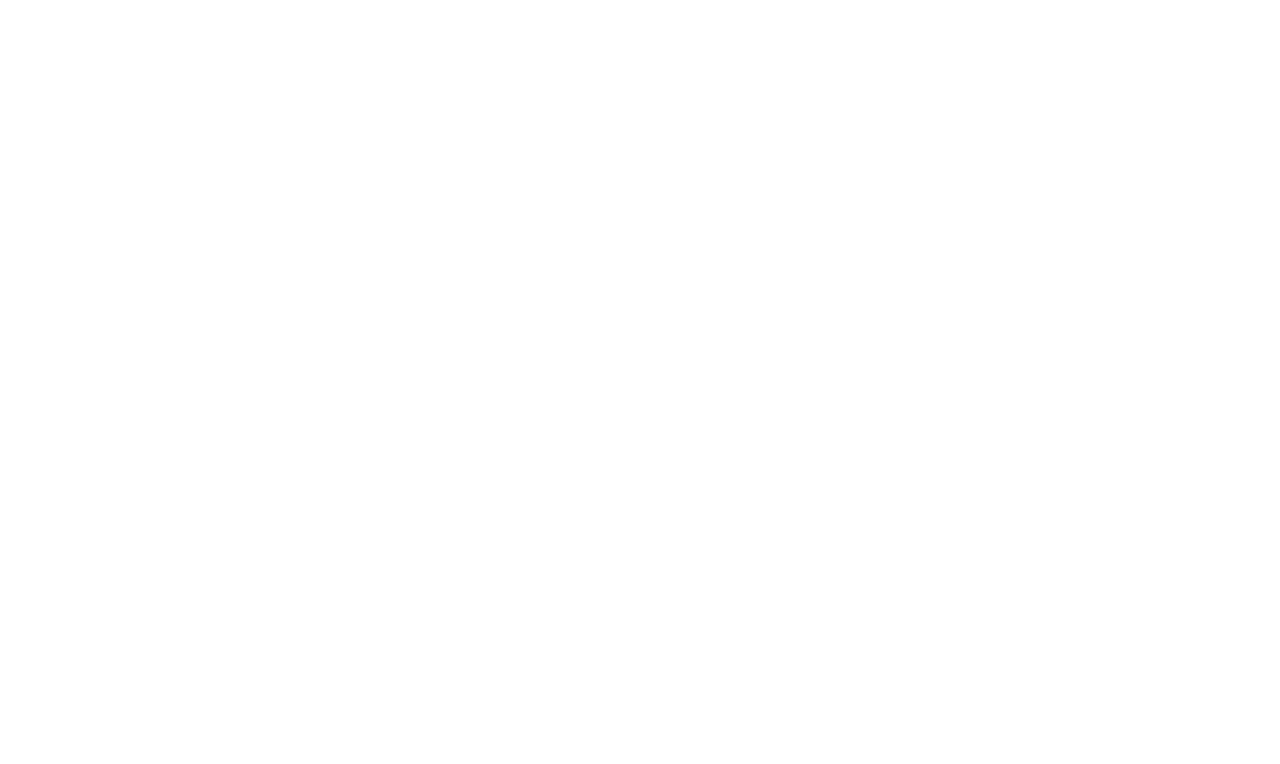
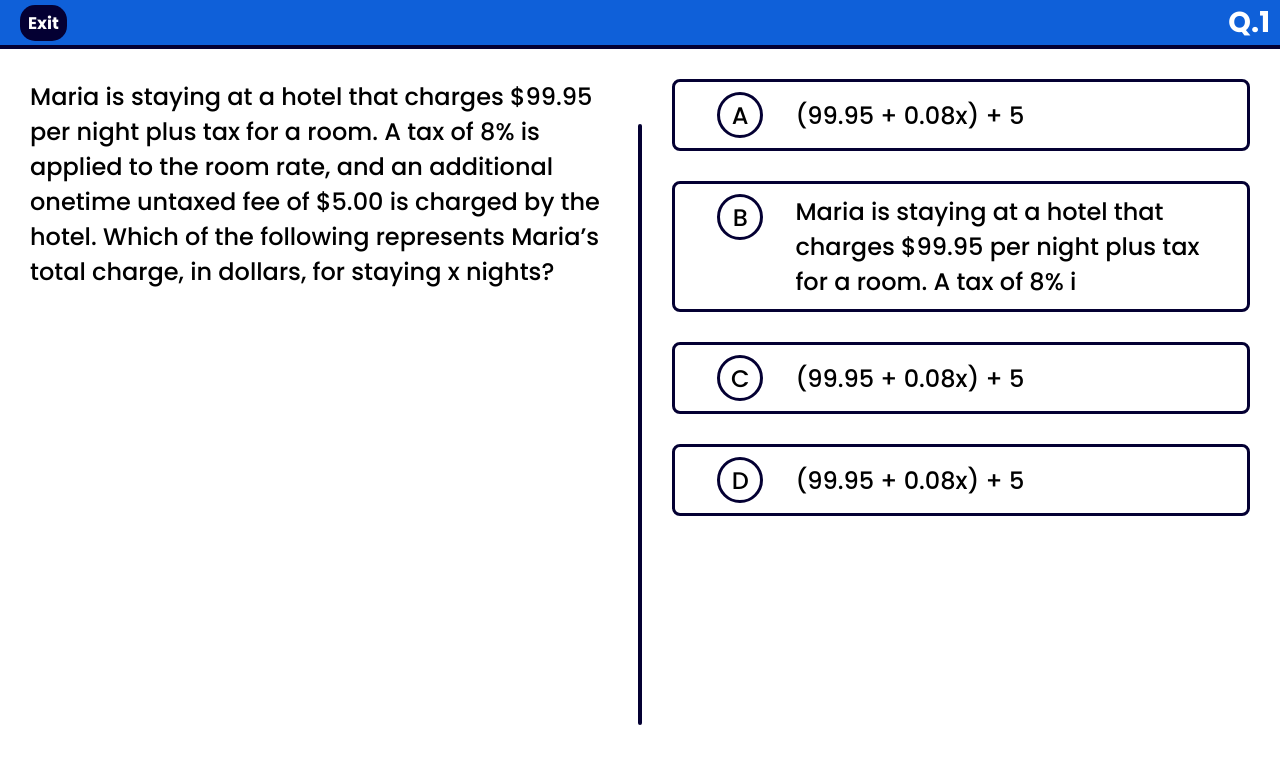
Before and after one commit to warrenli0/sb-frontend, a React (Create React App) app in the folder react-client/: page /example-question in a window 1280 px wide. Before the commit this address had no page. Shown: the top 764 px of the page. Built offline with nearby package versions, Linux system fonts and the light colour scheme.

Commit message:
qcard template in prog

```diff
--- a/react-client/src/App.tsx
+++ b/react-client/src/App.tsx
@@ -16,6 +16,7 @@
 import HomePage from './components/HomePage';
 import Modules from './components/Modules';
 import ModuleTemplate from './components/ModuleTemplate';
+import QCardTemplate from './components/QCardTemplate';
 
 const App = () => {
   const { currentUser, logout } = useAuth();
@@ -39,6 +40,7 @@
         <Route path="/home" element={<HomePage />} />
         <Route path="/modules" element={<Modules />} />
         <Route path="/modules/example-module" element={<ModuleTemplate />} />
+        <Route path="/example-question" element={<QCardTemplate />} />
       </Routes>
     </Router>
   );
--- a/react-client/src/components/Home.css
+++ b/react-client/src/components/Home.css
@@ -21,6 +21,17 @@
     -webkit-box-shadow: 6px 6px 4px 2px rgba(0,0,0,0.4);
     -moz-box-shadow: 6px 6px 4px 2px rgba(0,0,0,0.4);
     box-shadow: 6px 6px 4px 2px rgba(0,0,0,0.4);
+}
+.home-card-head {
+    display: flex;
+    align-items: center;
+    justify-content: space-between;
+}
+.head-streak {
+    color: #F23818;
+    background-color: #FFDBDB;
+    padding: 3px 10px;
+    border-radius: 10px;
 }
 .head-info {
     display: flex;
@@ -270,6 +281,7 @@
     display: flex;
     align-items: center;
     justify-content: space-between;
+    cursor: pointer;
 }
 .qlist-qCont[data-status='complete'] {
     background-color: #CDFFC5;
@@ -279,6 +291,19 @@
 }
 .qlist-qCont[data-status='incomplete'] {
     background-color: #FFE5B1;
+}
+.qlist-qCont:hover {
+    background-color: #d9d9d9;
+    transition: all .1s;
+}
+.qlist-qCont:hover[data-status='complete'] {
+    background-color: #aad2a4;
+}
+.qlist-qCont:hover[data-status='redo'] {
+    background-color: #e6a49f;
+}
+.qlist-qCont:hover[data-status='incomplete'] {
+    background-color: #e3cc9e;
 }
 .question-status {
     display: flex;
--- a/react-client/src/components/HomePage.tsx
+++ b/react-client/src/components/HomePage.tsx
@@ -17,10 +17,11 @@
 
 import { useState, useEffect } from "react";
 import { Textfit } from 'react-textfit';
-import { Outlet, Link } from "react-router-dom";
+import { Outlet, Link, useNavigate } from "react-router-dom";
 
 export default function HomePage({}) {
     const [openoptions, setopenoptions] = useState(false);
+    const navigate = useNavigate();
 
     return (
         <div className='home-cont'>
@@ -35,7 +36,7 @@
                             <img src={rightArrow}/>
                         </div>
                         <div className='head-streak'>
-
+                            <h2>3 Days 🔥</h2>
                         </div>
                     </div>
                     {/*
@@ -130,7 +131,7 @@
                         <div className='qlist-bar'></div>
                     </div>
                     <div className='qlist-box'>
-                        <div className='qlist-qCont' data-status='complete'>
+                        <div className='qlist-qCont' data-status='complete' onClick={() => {navigate('/example-question');}}>
                             <div className='question-meta'>
                                 <h3>Problem of the Day: Graphing Linear Equations #5</h3>
                                 <h4>Algebra</h4>
--- a/react-client/src/components/ModuleTemplate.css
+++ b/react-client/src/components/ModuleTemplate.css
@@ -35,6 +35,7 @@
     position: absolute;
     width: 40%;
     height: 35%;
+    min-height: 250px;
     top: 25%;
     left: 7%;
 
@@ -68,6 +69,7 @@
     position: absolute;
     width: 30%;
     height: 30%;
+    min-height: 200px;
     top: 27.5%;
     right: 7%;
 
--- a/react-client/src/components/ModuleTemplate.tsx
+++ b/react-client/src/components/ModuleTemplate.tsx
@@ -41,7 +41,7 @@
                     <h3>Fully complete this module to earn this badge!</h3>
                 </div>
                 <div className='module-temp-continue'>
-                    <h2>Continue</h2>
+                    <h2>Start</h2>
                 </div>
             </div>
         </div>
--- a/react-client/src/components/Modules.tsx
+++ b/react-client/src/components/Modules.tsx
@@ -10,6 +10,10 @@
 import { Outlet, Link } from "react-router-dom";
 
 export default function Modules({}) {
+    useEffect(() => {
+        window.scrollTo(0, 0)
+    }, []);
+
     return (
         <div className=''>
             <NavBar under="2"/>
--- /dev/null
+++ b/react-client/src/components/QCardTemplate.css
@@ -0,0 +1,105 @@
+.qcard-bg {
+    width: 100vw;
+    height: 100dvh;
+    position: fixed;
+}
+.qcard-top-bar {
+    display: flex;
+    justify-content: space-between;
+    align-items: center;
+    background-color: #0F60D9;
+    color: white;
+    padding: 0 10px;
+    height: 45px;
+    font-size: .9em;
+}
+#qcard-back-button{
+    background-color: #040033;
+    display: inline-block;
+    justify-content: center;
+    color: white;
+    padding: 5px 8px;
+    margin: 10px;
+    border-radius: 15px;
+    cursor: pointer;
+    transition: all .3s;
+}
+#qcard-back-button:hover {
+    background-color: #2b2286;
+}
+#qcard-back-button a {
+    text-decoration: none;
+    color: white;
+}
+.qcard-top-line {
+    width: 100%;
+    height: 4px;
+    background-color: #040033;
+}
+.qcard-main-content {
+    width: 100%;
+    height: calc(100dvh - 45px - 4px);
+    background-color: white;
+    display: grid;
+    grid-template-columns: minmax(0, 50%) 4px minmax(0, 50%);
+    grid-template-rows: 100%;
+}
+.qcard-mid-bar {
+    width: 100%;
+    display: flex;
+    flex-direction: column;
+    align-items: center;
+    justify-content: center;
+}
+.qcard-mid-bar div {
+    width: 100%;
+    height: 80%;
+    background-color: #040033;
+    border-radius: 5px;
+}
+.qcard-text {
+    padding: 30px;
+}
+.qcard-text h2 {
+    font-weight: 500;
+}
+.qcard-choices {
+    padding: 30px;
+    display: flex;
+    flex-direction: column;
+    gap: 30px;
+}
+.qcard-answer-choice {
+    display: grid;
+    grid-template-columns: minmax(0, 20%) minmax(0, 80%);
+    grid-template-rows: 100%;
+    border: solid 3px #040033;
+    border-radius: 8px;
+    padding: 10px;
+    cursor: pointer;
+    transition: all .2s;
+}
+.qcard-answer-choice:hover {
+    background-color: #FFD66D;
+}
+#qcard-letter {
+    display: flex;
+    justify-content: center;
+}
+#qcard-letter span {
+    width: 40px;
+    height: 40px;
+    display: inline-flex; /* you can also use 'grid' or just 'flex'*/
+    justify-content: center;
+    align-items: center;
+    border-radius: 50%;
+    border: 3px solid #040033;
+    font-weight: 500;
+}
+.qcard-choice-cont {
+    display: flex;
+    align-items: center;
+}
+.qcard-choice-cont h2{
+    font-weight: 500;
+}
--- /dev/null
+++ b/react-client/src/components/QCardTemplate.tsx
@@ -0,0 +1,58 @@
+import React from 'react';
+import './QCardTemplate.css'
+import tweet from '../images/tweet.png';
+
+import { useState, useEffect } from "react";
+import { Outlet, Link } from "react-router-dom";
+import { Textfit } from 'react-textfit';
+
+export default function QCardTemplate({}) {
+    const [isNotepadOpen, setisNotepadOpen] = useState('0'); // 0 = false
+
+    if (isNotepadOpen == '0') {
+        return (
+            <div className='qcard-bg'>
+                <div className='qcard-top-bar'>
+                    <div id='qcard-back-button'>
+                        <h3><Link to={"/home"}>Exit</Link></h3>
+                    </div>
+                    <h1>Q.1</h1>
+                </div>
+                <div className='qcard-top-line'></div>
+                <div className='qcard-main-content'>
+                    <div className='qcard-text'>
+                        <h2>Maria is staying at a hotel that charges $99.95 per night plus tax for a room. A tax of 8% is applied to the room rate, and an additional onetime untaxed fee of $5.00 is charged by the hotel. Which of the following represents Maria’s total charge, in dollars, for staying x nights?</h2>
+                    </div>
+                    <div className='qcard-mid-bar'><div></div></div>
+                    <div className='qcard-choices'>
+                        <div className='qcard-answer-choice'>
+                            <div id="qcard-letter"><h2><span>A</span></h2></div>
+                            <div className='qcard-choice-cont'><h2>(99.95 + 0.08x) + 5</h2></div>
+                        </div>
+
+                        <div className='qcard-answer-choice'>
+                            <div id="qcard-letter"><h2><span>B</span></h2></div>
+                            <div className='qcard-choice-cont'><h2>Maria is staying at a hotel that charges $99.95 per night plus tax for a room. A tax of 8% i</h2></div>
+                        </div>
+
+                        <div className='qcard-answer-choice'>
+                            <div id="qcard-letter"><h2><span>C</span></h2></div>
+                            <div className='qcard-choice-cont'><h2>(99.95 + 0.08x) + 5</h2></div>
+                        </div>
+
+                        <div className='qcard-answer-choice'>
+                            <div id="qcard-letter"><h2><span>D</span></h2></div>
+                            <div className='qcard-choice-cont'><h2>(99.95 + 0.08x) + 5</h2></div>
+                        </div>
+                    </div>
+                </div>
+            </div>
+        )
+    } else {
+        return (
+            <div>
+                <h1>hi</h1>
+            </div>
+        )
+    }
+}
```
